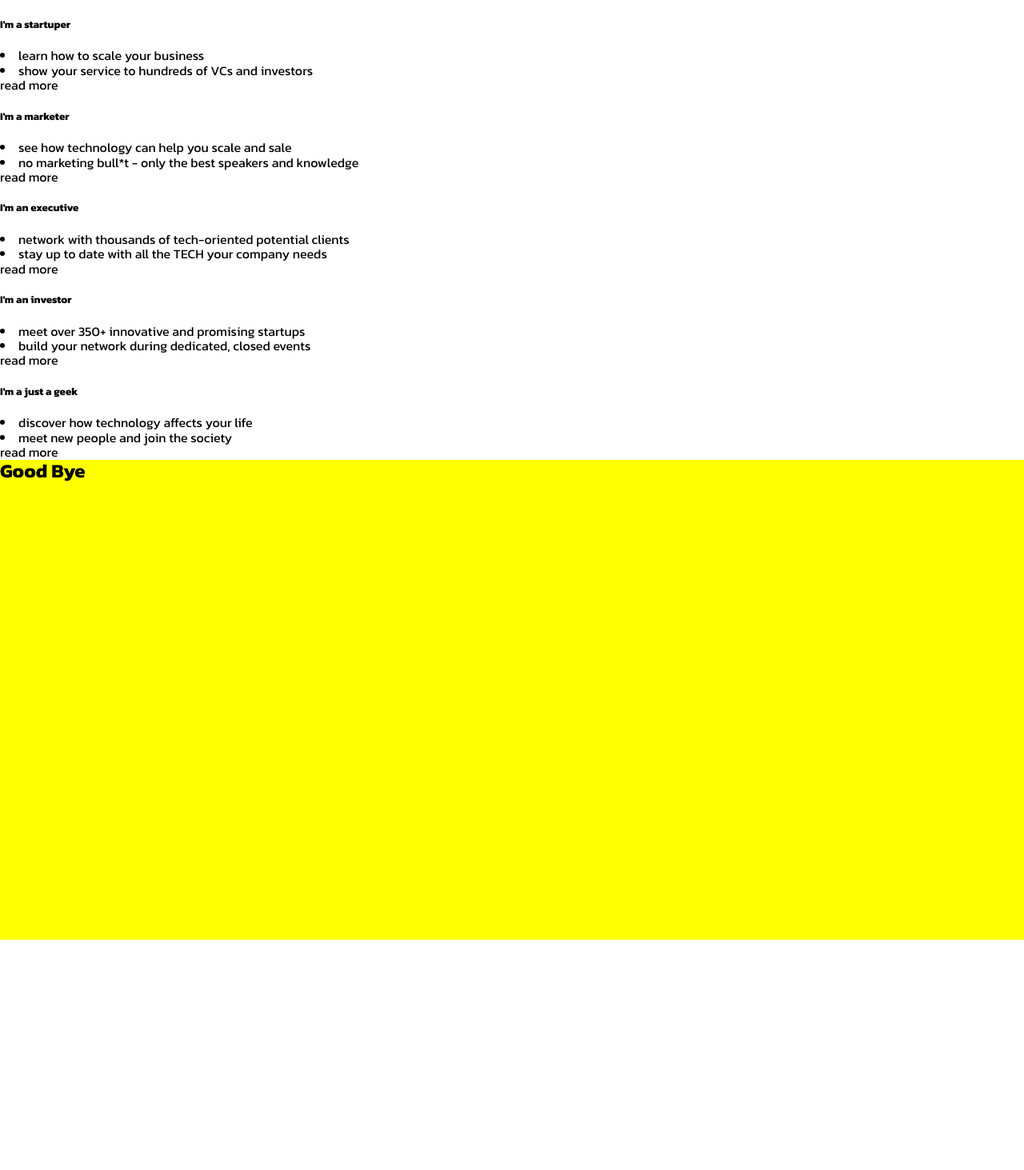
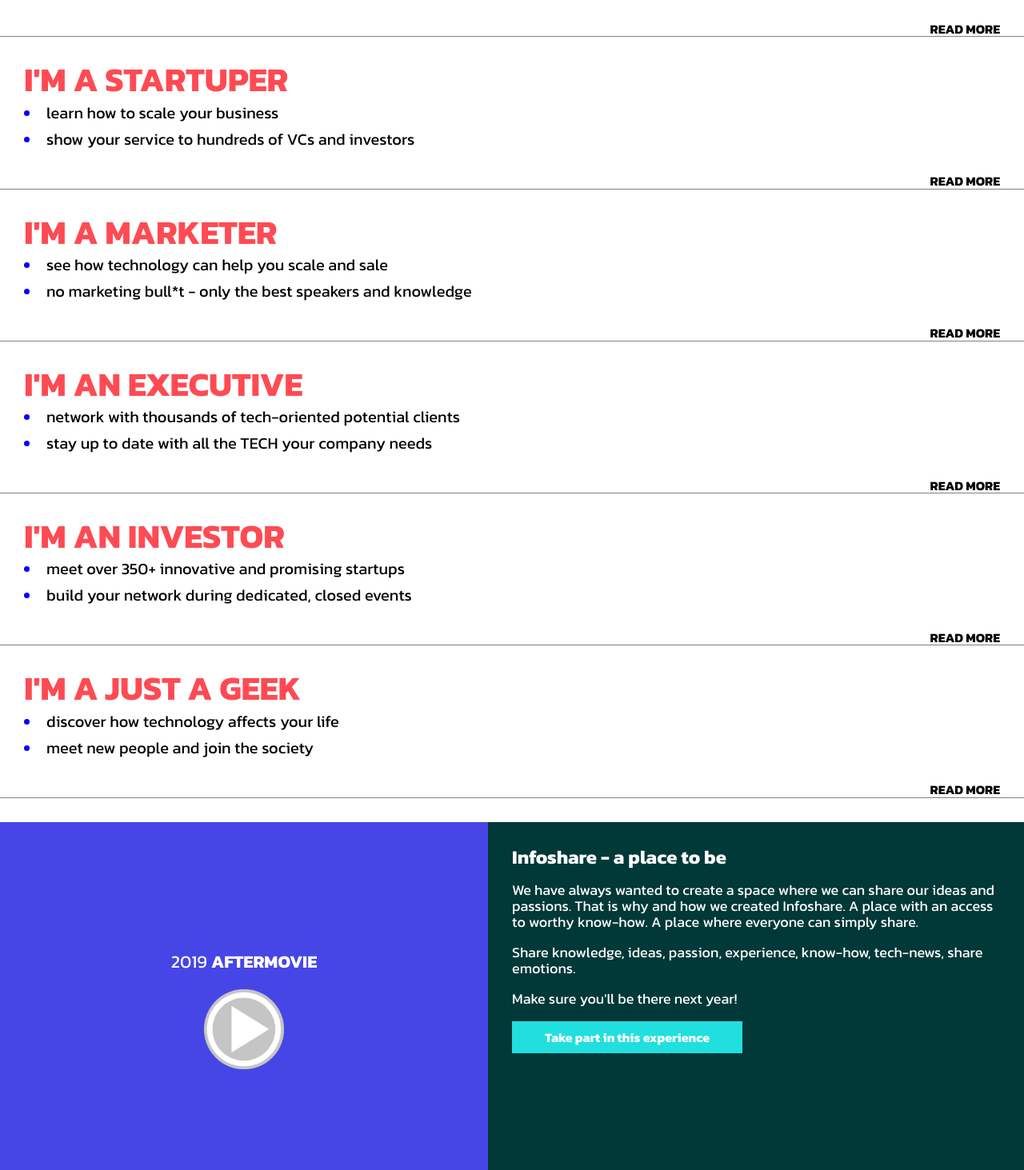
Before and after one commit to karol-antonowicz/how-cool, a React (Create React App) app: page / in a window 1280 px wide. Shown: the part 967-2430 px from the top of the page at 80% size. Before the commit the page ends 2142 px from the top, so only its background shows below. Built offline with nearby package versions, Linux system fonts and the light colour scheme.

Commit message:
aftermovie component added

```diff
--- /dev/null
+++ b/src/components/Main/AfterMovie/AfterMovie.js
@@ -0,0 +1,21 @@
+import React from 'react';
+import playIcon from '../../../assets/img/plyicon2.png';
+import './AfterMovie.scss';
+
+export const AfterMovie = () => {
+    return (
+        <div className='aftermovie-flex-container'>
+            <div className='aftermovie-video'>
+                <p className='aftermovie-video-title'>2019 <span className='aftermovie-video-title-bold'>Aftermovie</span></p>
+                <img src={playIcon} className='aftermovie-video-icon'></img>
+            </div>
+            <div className='aftermovie-text'>
+                <h5 className='aftermovie-text-heading'>Infoshare - a place to be</h5>
+                <p className='aftermovie-text-paragraph'>We have always wanted to create a space where we can share our ideas and passions. That is why and how we created Infoshare. A place with an access to worthy know-how. A place where everyone can simply share.</p>
+                <p className='aftermovie-text-paragraph'>Share knowledge, ideas, passion, experience, know-how, tech-news, share emotions.</p>
+                <p className='aftermovie-text-paragraph'>Make sure you'll be there next year!</p>
+                <button className='aftermovie-btn-secondary'>Take part in this experience</button>
+            </div>
+        </div>
+    )
+}
--- /dev/null
+++ b/src/components/Main/AfterMovie/AfterMovie.scss
@@ -0,0 +1,94 @@
+@import '../../../../styles/shared.scss';
+
+@import '../../../../styles/mixins.scss';
+
+.aftermovie-flex-container {
+    display: flex;
+    flex-direction: column;
+
+    .aftermovie-video {
+        min-height: 450px;
+        width: 100%;
+        background-color: rgb(70, 70, 230);
+        position: relative;
+        display: none;
+        flex-direction: column;
+        align-items: center;
+        justify-content: center;
+
+        .aftermovie-video-icon {
+            height: 100px;
+            width: 100px;
+            cursor: pointer;
+
+        }
+
+        .aftermovie-video-title {
+            color: white;
+            text-transform: uppercase;
+            font-size: 22px;
+
+            .aftermovie-video-title-bold {
+                font-weight: bold;
+            }
+
+
+        }
+    }
+
+    .aftermovie-text {
+        padding: 0px 30px 30px 30px;
+        color: white;
+        background-color: $afterMovieBackground;
+
+        .aftermovie-text-heading {
+            font-size: 24px;
+            margin-top: 30px;
+            margin-bottom: 0;
+        }
+
+        .aftermovie-text-paragraph {
+            line-height: 20px;
+            font-size: 18px;
+        }
+
+        .aftermovie-btn-secondary {
+            @include secondaryButton;
+            font-weight: bold;
+        }
+    }
+}
+
+/* * * * * * BREAKPOINT 768 px * * * * * */
+
+@media only screen and (min-width: 768px) {
+
+    .aftermovie-flex-container {
+        .aftermovie-video {
+            display: flex;
+        }
+        .aftermovie-text {
+        }
+    }
+
+}
+
+/* * * * * * BREAKPOINT 990 px * * * * * */
+
+@media only screen and (min-width: 990px) {
+    .aftermovie-flex-container {
+        flex-direction: row;
+
+        .aftermovie-video {
+            width: 50%;
+        }
+        .aftermovie-text {
+            width: 50%;
+        }
+    }
+
+}
+
+/* * * * * * BREAKPOINT 1200 px * * * * * */
+
+@media only screen and (min-width: 1200px) {}
--- a/src/components/Main/Main.js
+++ b/src/components/Main/Main.js
@@ -3,6 +3,7 @@
 import { MainHero } from './MainHero/MainHero';
 import { MainNumbers } from './MainNumbers/MainNumbers';
 import {MainWhoAreYou} from './MainWhoAreYou/MainWhoAreYou';
+import {AfterMovie} from './AfterMovie/AfterMovie';
 
 const arr1 = {
     name: 'a developer',
@@ -58,6 +59,7 @@
             <MainWhoAreYou who={arr6.name}
                 firstParagraph={arr6.firstParagraph}
                 secondParagraph={arr6.secondParagraph} />
+                <AfterMovie/>
         </div>
     )
 }
--- a/src/components/Main/MainHero/MainHero.scss
+++ b/src/components/Main/MainHero/MainHero.scss
@@ -12,7 +12,8 @@
     margin-bottom: 0;
 
     .hero-video {
-        min-height: 560px;
+        min-height: 400px;
+
         position: relative;
         width: 100%;
         height: 100%;
@@ -99,6 +100,9 @@
 
 .hero-video {
     background-color: transparent;
+    height: auto;
+    min-height: 560px;
+
 
     .video {
         visibility: visible;
--- a/src/components/Main/MainWhoAreYou/MainWhoAreYou.js
+++ b/src/components/Main/MainWhoAreYou/MainWhoAreYou.js
@@ -1,15 +1,17 @@
 import React from 'react';
-import './MainWhoAreYou';
+import './MainWhoAreYou.scss';
 
 export const MainWhoAreYou = props => {
     return (
         <div className='who-container'>
-            <h5 className='who-heading'>I'm {props.who}</h5>
+            <a href='https://infoshare.pl' >
+            <h5 className='who-heading'>I'M {props.who.toUpperCase()}</h5>
             <div className='who-list'>
                 <li className='who-list-paragraph'>{props.firstParagraph}</li>
                 <li className='who-list-paragraph'>{props.secondParagraph}</li>
             </div>
-            <span className='who-read'>read more</span>
+            <a href='https://infoshare.pl'><span className='who-read'>read more</span></a>
+            </a>
         </div>
     )
 }
--- a/src/components/Main/MainWhoAreYou/MainWhoAreYou.scss
+++ b/src/components/Main/MainWhoAreYou/MainWhoAreYou.scss
@@ -4,19 +4,33 @@
 display: flex;
 flex-direction: column;
 align-items: flex-start;
+padding-left: 30px;
+padding-bottom: 40px;
+margin-bottom: 30px;
+border-bottom: 1px solid gray;
+box-sizing: border-box;
+
+    a {
+        text-decoration: none;
+        color: black;
+    }
 
     .who-heading {
         font-size: 42px;
         color: $primaryButtonColor;
         font-weight: 600;
+        margin: 0;
+        margin-bottom: 5px;
 
     }
 
     .who-list {
 
+
         .who-list-paragraph{
-            font-size: 30px;
+            font-size: 20px;
             font-weight: 500;
+            margin-bottom: 10px;
 
             &::marker {
                 color: blue;
@@ -24,7 +38,16 @@
         }
     }
 
-    .who-read{
+    .who-read {
+        position: absolute;
+        bottom: 0;
+        right: 30px;
+        text-transform: uppercase;
+        font-weight: bold;
+
+        &:hover {
+            color: $primaryButtonColor;
+        }
 
     }
 }
--- a/styles/mixins.scss
+++ b/styles/mixins.scss
@@ -1,7 +1,6 @@
 @import './shared.scss';
 
 @mixin primaryButton {
-    background-color: yellow;
     display: inline-block;
     height: 40px;
     max-width: 100%;
@@ -27,6 +26,67 @@
     background-color: #fff;
     border: 1px solid $primaryButtonColor;
     color: $primaryButtonColor;
+}
+
+}
+
+@mixin primaryButtonBig {
+    display: inline-block;
+    height: 50px;
+    max-width: 100%;
+    line-height: 38px;
+    padding: 0 40px;
+    position: relative;
+    white-space: nowrap;
+    text-overflow: ellipsis;
+    overflow: hidden;
+    vertical-align: middle;
+    text-align: center;
+    background-color: $primaryButtonColor;
+    border: 1px solid  $primaryButtonColor;
+    color: #fff;
+    cursor: pointer;
+    font-size: 18px;
+    font-weight: normal;
+    outline: none;
+    text-decoration: none;
+    transition: .6s;
+
+&:hover {
+    background-color: #fff;
+    border: 1px solid $primaryButtonColor;
+    color: $primaryButtonColor;
+}
+
+}
+
+
+@mixin secondaryButton {
+    display: inline-block;
+    height: 40px;
+    max-width: 100%;
+    line-height: 38px;
+    padding: 0 40px;
+    position: relative;
+    white-space: nowrap;
+    text-overflow: ellipsis;
+    overflow: hidden;
+    vertical-align: middle;
+    text-align: center;
+    background-color: $secondaryButtonColor;
+    border: 1px solid  $secondaryButtonColor;
+    color: #fff;
+    cursor: pointer;
+    font-size: 16px;
+    font-weight: normal;
+    outline: none;
+    text-decoration: none;
+    transition: .6s;
+
+&:hover {
+    background-color: #fff;
+    border: 1px solid $secondaryButtonColor;
+    color: $secondaryButtonColor;
 }
 
 }
--- a/styles/shared.scss
+++ b/styles/shared.scss
@@ -1,5 +1,6 @@
 $headerNavHeight: 60px;
 $primaryBackground: #fff;
+$afterMovieBackground: #013838;
 
 $infoShareLogo: 'https://infoshare.pl/system/themes/infoshare/img/logo-infoshare2.svg';
 $infoShareLogoWhite: 'https://infoshare.pl/system/themes/infoshare/img/logo-infoshare2-white.png';
```
Also changed, not shown: src/assets/img/playback-icon.png (added), src/assets/img/plyicon2.png (added).
